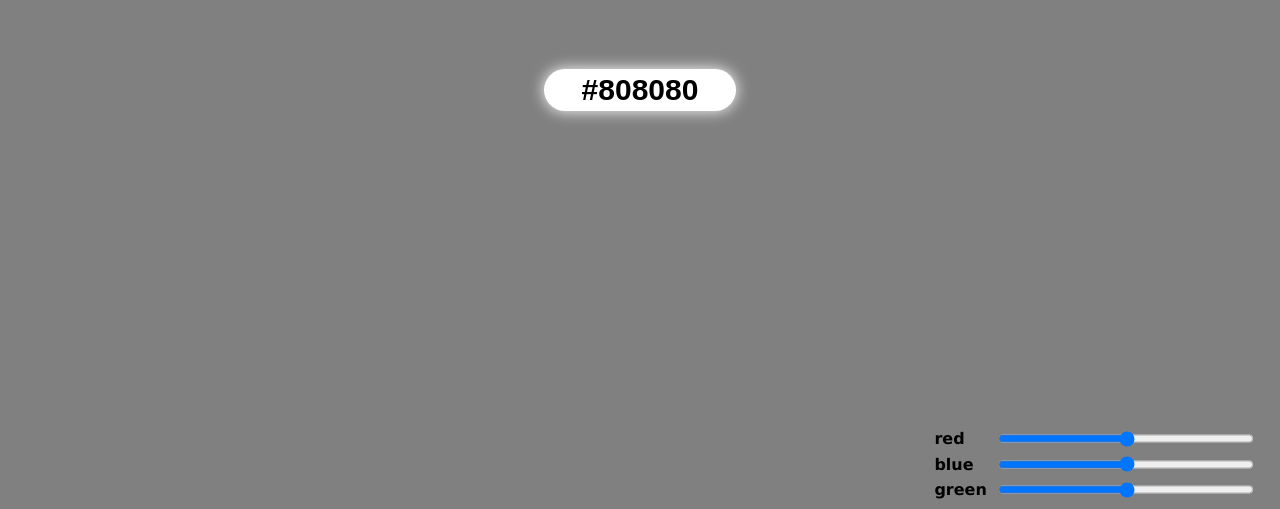
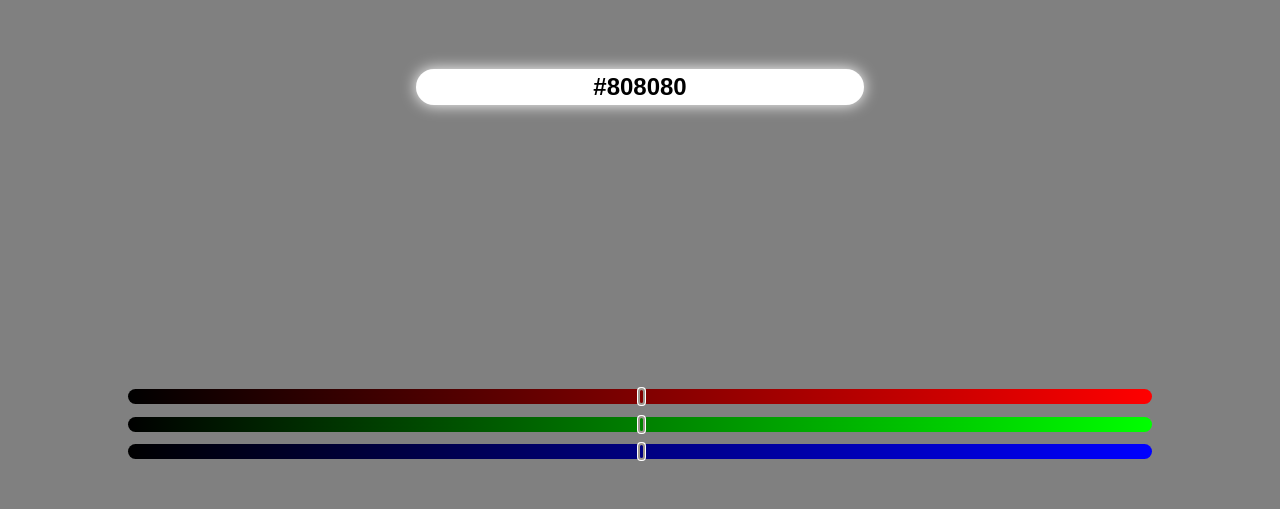
Before and after one commit to BenaceurA/colorpicker, a plain HTML site: page index.html in a window 1280 px wide. Shown: the part 291-800 px from the top of the page. Drawn offline with Linux system fonts and the light colour scheme.

Commit message:
colored sliders

```diff
--- a/index.html
+++ b/index.html
@@ -13,15 +13,15 @@
     </input>
     <div id = "rgb">
         <div class = "test">
-            <label for="">red</label>
+
             <input type="range" class="rgbSlider" id="red" min="0" max="255">
         </div>
         <div class = "test">
-            <label for="">blue</label>
+
             <input type="range" class="rgbSlider" id="green" min="0" max="255">
         </div>
         <div class = "test">
-            <label for="">green</label>
+
             <input type="range" class="rgbSlider" id="blue" min="0" max="255">
         </div>
     </div>
--- a/style.css
+++ b/style.css
@@ -37,23 +37,54 @@ transition-property: width;
     flex-direction: column;
     background: transparent;
     justify-content: space-between;
-    width: 25%;
+    align-items: flex-start;
+    width: 50vh;
     height:70px;
-    top: 90vh;
-    left:73vw;
+    top: 91vh;
+    left:74vw;
 }
 .rgbSlider{
-    width: 80%;
+    width: 100%;
 }
 .test{
+   width: 100%;
    display: flex;
+   flex-direction: row;
    justify-content: space-between;
 }
 label{
     font-size: 16px;
     font-weight: bold;
 }
-@media (max-width :800px){
+#red{
+    -webkit-appearance: none;
+    background: linear-gradient(to right, #000000 0%, #ff0000 100%);
+    outline :none;
+    border-radius: 20px;
+}
+#green{
+    -webkit-appearance: none;
+    background: linear-gradient(to right, #000000 0%, #00ff00 100%);
+    outline :none;
+    border-radius: 20px;
+}
+#blue{
+    -webkit-appearance: none;
+    background: linear-gradient(to right, #000000 0%, #0000ff 100%);
+    outline :none;
+    border-radius: 20px;
+}
+#red::-webkit-slider-thumb , #green::-webkit-slider-thumb,#blue::-webkit-slider-thumb{
+    width: 5px;
+    -webkit-appearance: none;
+    height: 15px;
+    cursor: ew-resize;
+    background: black;
+    background-color: transparent;
+    outline-style: auto;
+}
+
+@media (max-width :1200px) , (max-height :900px){
     #output{
         font-size: 0.8rem;
         width: 35vw;
@@ -62,4 +93,11 @@ label{
         cursor: pointer;
         width: 35%;
     }
+    #rgb{
+        width:80vw;
+
+        top: 85%;
+        left:10vw;
+
+    }
 }
```
